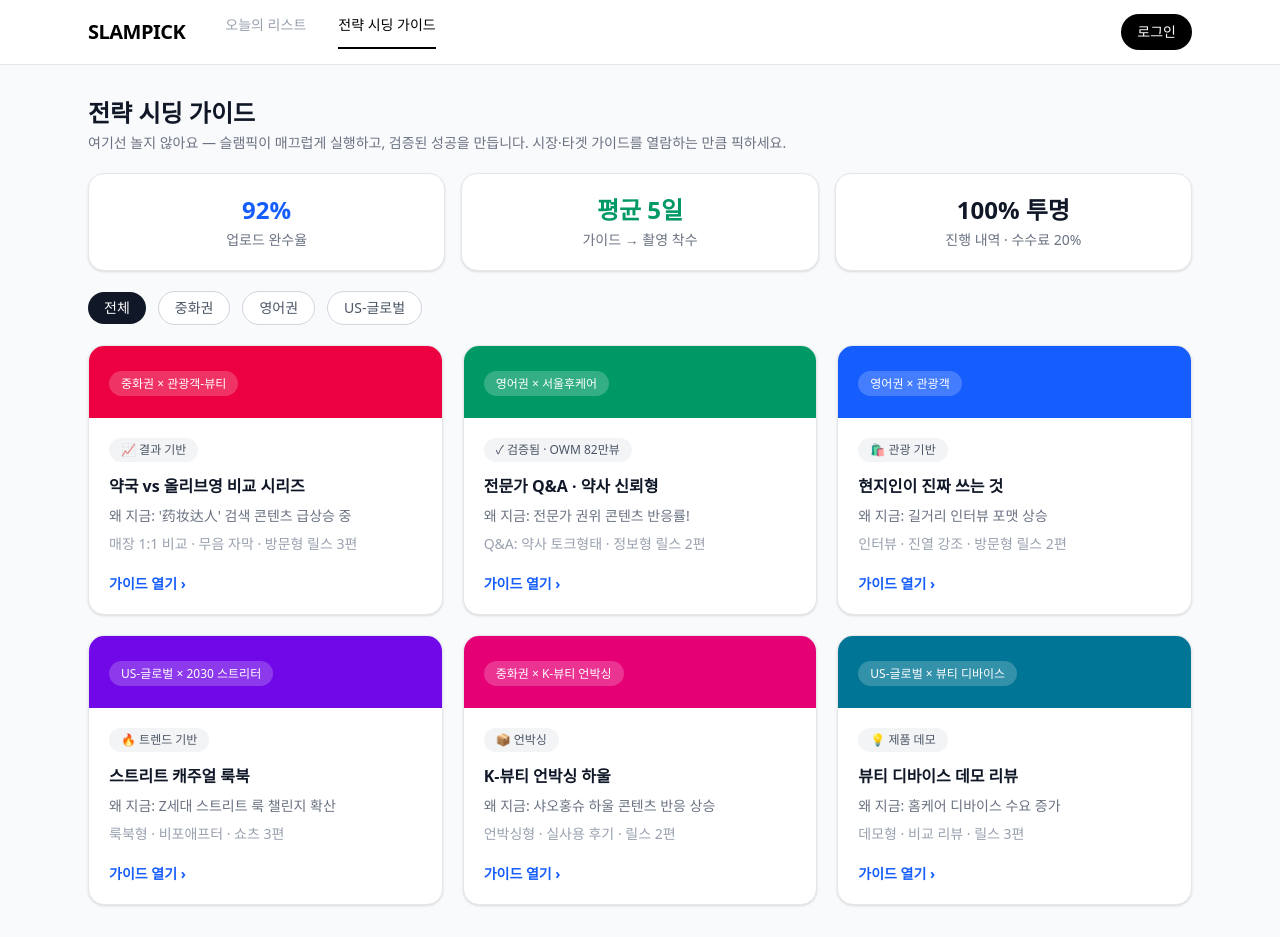
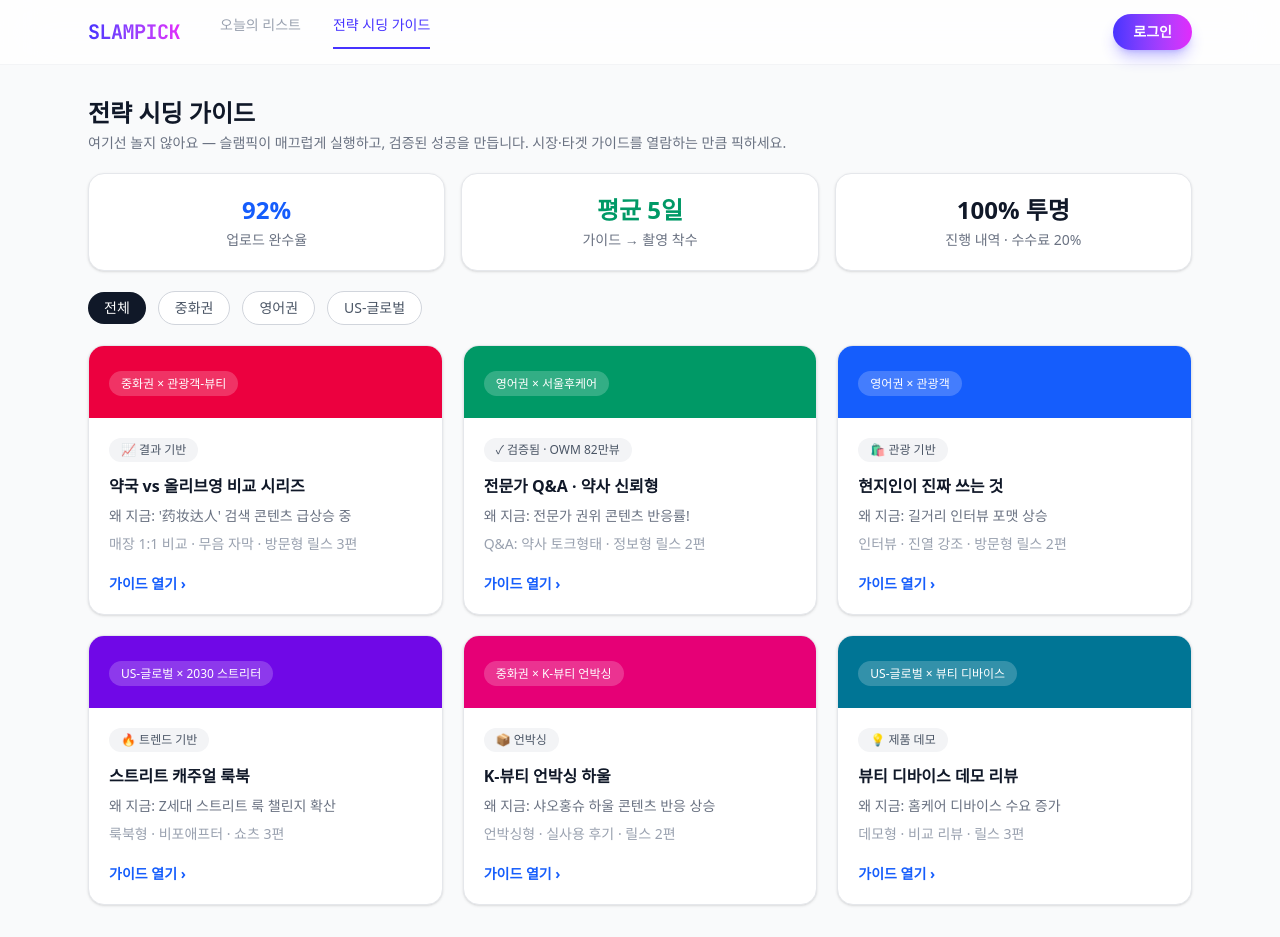
Before and after one commit to nhkoo-dev/slampick-mvp, a React (Vite) app: page /guide in a window 1280 px wide. Built offline with nearby package versions, Linux system fonts and the light colour scheme; no server answers; a web font is replaced by a local one.

Commit message:
style : 오늘의리스트 홈화면과 통일

```diff
--- a/src/components/FilterBar.jsx
+++ b/src/components/FilterBar.jsx
@@ -3,10 +3,10 @@ export function FilterPill({ label, active, onClick }) {
     <button
       type="button"
       onClick={onClick}
-      className={`rounded-full px-4 py-1.5 text-sm font-medium transition-colors ${
+      className={`rounded-full px-4 py-1.5 text-sm font-medium transition-all duration-300 ${
         active
-          ? 'bg-gray-900 text-white'
-          : 'bg-white text-gray-600 border border-gray-300 hover:border-gray-400'
+          ? 'bg-gradient-to-r from-primary to-fuchsia-500 text-white shadow-md shadow-primary/30'
+          : 'border border-gray-300 bg-white text-gray-600 hover:-translate-y-0.5 hover:border-primary/40 hover:text-primary'
       }`}
     >
       {label}
@@ -38,7 +38,7 @@ export default function FilterBar({
   setSelectedAxis,
 }) {
   return (
-    <div className="rounded-2xl border border-gray-200 bg-white p-4">
+    <div className="rounded-3xl border border-gray-100 bg-white/80 p-5 shadow-[0_8px_30px_rgba(71,51,255,0.06)] backdrop-blur-xl">
       <div className="flex flex-wrap items-center gap-3">
         <span className="w-12 shrink-0 text-sm font-semibold text-gray-500">
           지역
--- a/src/components/Header.jsx
+++ b/src/components/Header.jsx
@@ -10,7 +10,7 @@ function TabLink({ to, children }) {
       className={({ isActive }) =>
         `pb-3 border-b-2 text-sm font-medium transition-colors ${
           isActive
-            ? 'border-black text-black'
+            ? 'border-primary text-primary'
             : 'border-transparent text-gray-400 hover:text-gray-600'
         }`
       }
@@ -29,13 +29,20 @@ export default function Header({ minimal = false }) {
     navigate(ROUTES.HOME);
   };
 
+  const Logo = (
+    <button
+      onClick={() => navigate(ROUTES.HOME)}
+      className="bg-gradient-to-r from-primary to-fuchsia-500 bg-clip-text font-mono text-xl font-extrabold tracking-tight text-transparent"
+    >
+      SLAMPICK
+    </button>
+  );
+
   if (minimal) {
     return (
       <header className="sticky top-0 z-50 border-b border-white/60 bg-white/70 backdrop-blur-xl">
         <div className="mx-auto flex h-16 max-w-6xl items-center justify-between px-6">
-          <span className="bg-gradient-to-r from-primary to-fuchsia-500 bg-clip-text font-mono text-xl font-extrabold tracking-tight text-transparent">
-            SLAMPICK
-          </span>
+          {Logo}
           <button
             onClick={() => navigate(ROUTES.LOGIN)}
             className="rounded-full bg-gradient-to-r from-primary to-fuchsia-500 px-5 py-2 text-sm font-semibold text-white shadow-lg shadow-primary/30 transition-all duration-300 hover:-translate-y-0.5 hover:shadow-xl hover:shadow-primary/40"
@@ -48,13 +55,11 @@ export default function Header({ minimal = false }) {
   }
 
   return (
-    <header className="bg-white border-b border-gray-200">
+    <header className="sticky top-0 z-50 border-b border-gray-100 bg-white/80 backdrop-blur-xl">
       <div className="max-w-6xl mx-auto px-6">
         <div className="flex items-center justify-between h-16">
           <div className="flex items-center gap-10">
-            <span className="text-xl font-extrabold tracking-tight text-black">
-              SLAMPICK
-            </span>
+            {Logo}
             <nav className="flex items-center gap-8 h-16">
               <TabLink to={ROUTES.TODAY_LIST}>오늘의 리스트</TabLink>
               <TabLink to={ROUTES.GUIDE}>전략 시딩 가이드</TabLink>
@@ -65,14 +70,14 @@ export default function Header({ minimal = false }) {
             {isLoggedIn ? (
               <button
                 onClick={handleLogout}
-                className="text-sm font-medium text-gray-500 hover:text-gray-900"
+                className="text-sm font-medium text-gray-500 transition-colors hover:text-primary"
               >
                 로그아웃
               </button>
             ) : (
               <button
                 onClick={() => navigate(ROUTES.LOGIN)}
-                className="rounded-full bg-black px-4 py-2 text-sm font-medium text-white hover:bg-gray-800"
+                className="rounded-full bg-gradient-to-r from-primary to-fuchsia-500 px-5 py-2 text-sm font-semibold text-white shadow-lg shadow-primary/30 transition-all duration-300 hover:-translate-y-0.5 hover:shadow-xl hover:shadow-primary/40"
               >
                 로그인
               </button>
--- a/src/components/InfluencerCard.jsx
+++ b/src/components/InfluencerCard.jsx
@@ -32,13 +32,13 @@ export default function InfluencerCard({
   const [isFavorite, setIsFavorite] = useState(false);
 
  return (
-  <div className="flex h-full flex-col overflow-hidden rounded-2xl border border-gray-200 bg-white shadow-sm transition-shadow hover:shadow-md">
+  <div className="group flex h-full flex-col overflow-hidden rounded-3xl border border-gray-100 bg-white shadow-[0_8px_30px_rgba(71,51,255,0.06)] transition-all duration-300 hover:-translate-y-1.5 hover:border-primary/20 hover:shadow-[0_20px_40px_rgba(71,51,255,0.14)]">
 
     <div className="relative aspect-[9/16] w-full overflow-hidden bg-gray-100">
       <img
         src={thumbnail_url}
         alt={name}
-        className="h-full w-full object-cover"
+        className="h-full w-full object-cover transition-transform duration-300 group-hover:scale-105"
       />
 
       <span className="absolute left-3 top-3 rounded-full bg-black/60 px-2 py-1 text-xs text-white">
@@ -50,7 +50,7 @@ export default function InfluencerCard({
       </span>
     </div>
 
-    <div className="flex flex-1 flex-col gap-3 p-5">
+    <div className="flex flex-1 flex-col gap-3 p-6">
       <div>
         <h3 className="text-base font-bold text-gray-900">
           {name}
@@ -84,7 +84,7 @@ export default function InfluencerCard({
 
         <button
           type="button"
-          className="flex-1 rounded-full bg-black py-2 text-sm font-semibold text-white"
+          className="flex-1 rounded-full bg-gradient-to-r from-primary to-fuchsia-500 py-2 text-sm font-semibold text-white shadow-md shadow-primary/20 transition-all duration-300 hover:-translate-y-0.5 hover:shadow-lg hover:shadow-primary/30"
         >
           연락하기
         </button>
--- a/src/pages/TodayList.jsx
+++ b/src/pages/TodayList.jsx
@@ -52,10 +52,10 @@ export default function TodayList() {
   });
 
   return (
-    <div className="min-h-screen bg-gray-50">
+    <div className="min-h-screen bg-gradient-to-b from-gray-50 to-white">
       <Header />
 
-      <main className="mx-auto max-w-6xl px-6 py-8">
+      <main className="mx-auto max-w-6xl px-6 py-10">
         <div className="flex flex-wrap items-center justify-between gap-3">
           <div className="flex items-baseline gap-3">
             <h1 className="text-2xl font-extrabold text-gray-900">
@@ -77,11 +77,11 @@ export default function TodayList() {
         </div>
         <p className="mt-1 text-sm text-gray-500">
           오늘{' '}
-          <span className="font-semibold text-blue-600">+5명</span> 새로 협업
+          <span className="font-semibold text-primary">+5명</span> 새로 협업
           가능 · ↔ 이 조건으로 매일 자동 탐색 중 · 연락은 자유롭게.
         </p>
 
-        <div className="mt-5 flex items-center justify-between rounded-xl bg-slate-900 px-5 py-3 text-sm font-medium text-white">
+        <div className="mt-6 flex items-center justify-between rounded-2xl bg-gradient-to-r from-[#1c1147] via-[#3b1f9e] to-[#4733FF] px-5 py-3.5 text-sm font-medium text-white shadow-[0_8px_30px_rgba(71,51,255,0.25)]">
           <span>
             ⚡ 월 <span className="font-bold text-amber-300">1,000만+</span>{' '}
             6개월 시딩 계약 중 &lsquo;오늘의 리스트&rsquo; 자동 무료
@@ -89,7 +89,7 @@ export default function TodayList() {
           <span>›</span>
         </div>
 
-        <div className="mt-5">
+        <div className="mt-6">
           <FilterBar
             selectedRegion={selectedRegion}
             setSelectedRegion={setSelectedRegion}
@@ -100,7 +100,7 @@ export default function TodayList() {
           />
         </div>
 
-        <div className="mt-5 grid grid-cols-1 gap-5 sm:grid-cols-2 lg:grid-cols-3 xl:grid-cols-4">
+        <div className="mt-6 grid grid-cols-1 gap-6 sm:grid-cols-2 lg:grid-cols-3 xl:grid-cols-4">
           {filteredInfluencers.map((influencer) => (
             <InfluencerCard key={influencer.influencer_id} {...influencer} />
           ))}
```
Also changed, not shown: .claude/settings.json.
